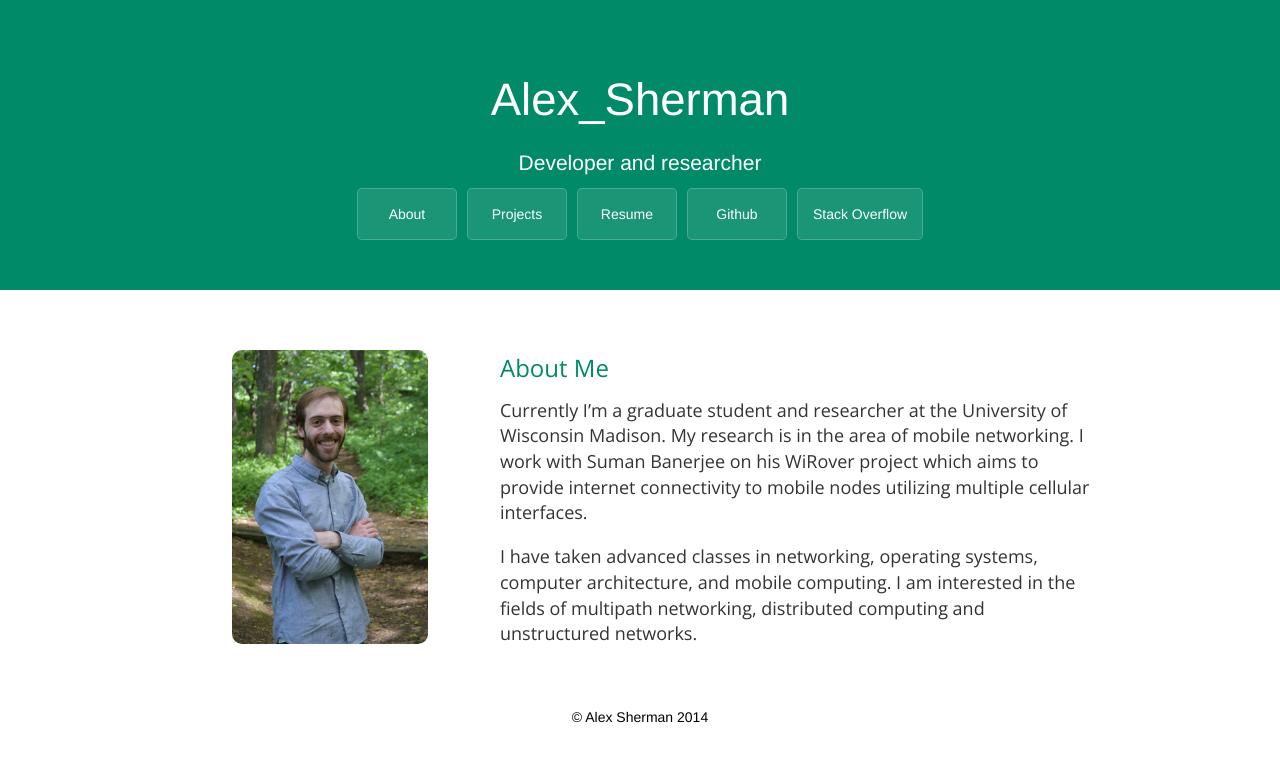
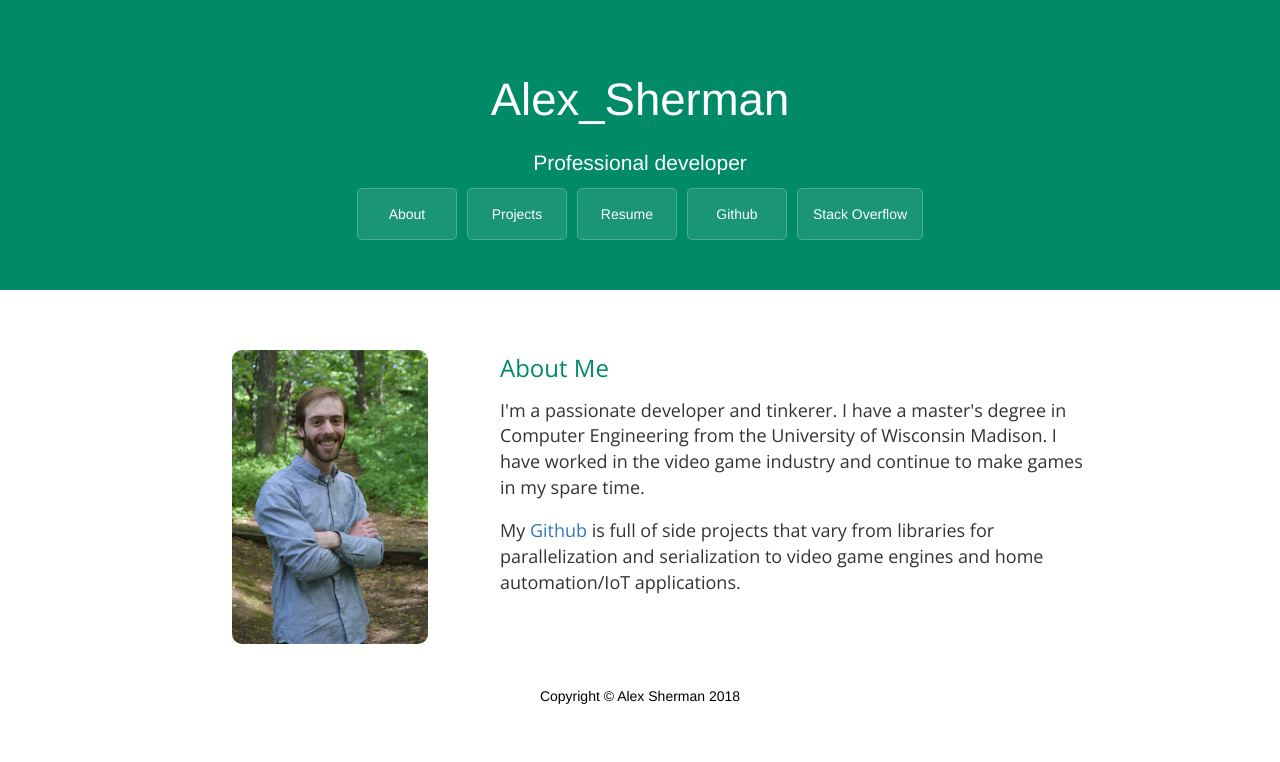
Before and after one commit to alex-sherman/alex-sherman.github.io, a Jekyll site: the page built from index.html, in a window 1280 px wide. Shown: the top 762 px of the page. Built offline with Jekyll 4.4.1, drawn with Linux system fonts in a browser that asks for light colours; nearby versions of some CDN libraries; some web fonts are replaced.

Commit message:
Update with recent info

```diff
--- a/_includes/footer.html
+++ b/_includes/footer.html
@@ -1,5 +1,5 @@
 <footer>
     <div class="light-over">
-      &copy; Alex Sherman 2014
+      Copyright &copy; Alex Sherman 2018
     </div>
 </footer>
--- a/_layouts/index.html
+++ b/_layouts/index.html
@@ -13,11 +13,10 @@
                         <div class="col-xs-12">
                             <h2 id="about-me">About Me</h2>
 
-                            <p>Currently I’m a graduate student and researcher at the University of Wisconsin Madison.
-                            My research is in the area of mobile networking. I work with Suman Banerjee on his WiRover project
-                            which aims to provide internet connectivity to mobile nodes utilizing multiple cellular interfaces.</p>
-                            <p>I have taken advanced classes in networking, operating systems, computer architecture, and mobile computing.
-                            I am interested in the fields of multipath networking, distributed computing and unstructured networks.</p>
+                            <p>I'm a passionate developer and tinkerer. I have a master's degree in Computer Engineering from the University
+                            of Wisconsin Madison. I have worked in the video game industry and continue to make games in my spare time.</p>
+                            <p>My <a href="http://github.com/alex-sherman">Github</a> is full of side projects that vary from libraries for
+                            parallelization and serialization to video game engines and home automation/IoT applications.</p>
                         </div>
                     </div>
                 </div>
--- a/index.html
+++ b/index.html
@@ -1,5 +1,5 @@
 ---
 layout: index
 title: Alex_Sherman
-subtitle: Developer and researcher
+subtitle: Professional developer
 ---
```
Also changed, not shown: 1 other file.
